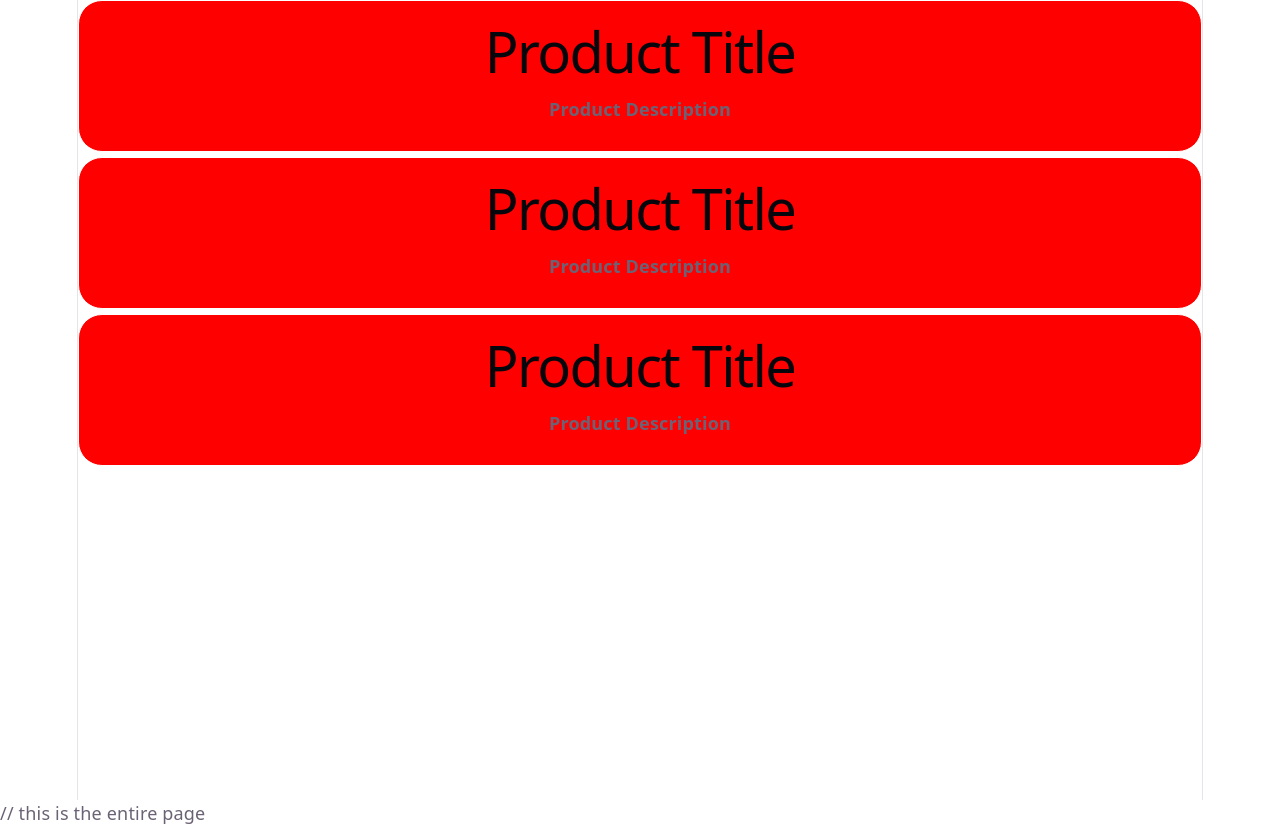
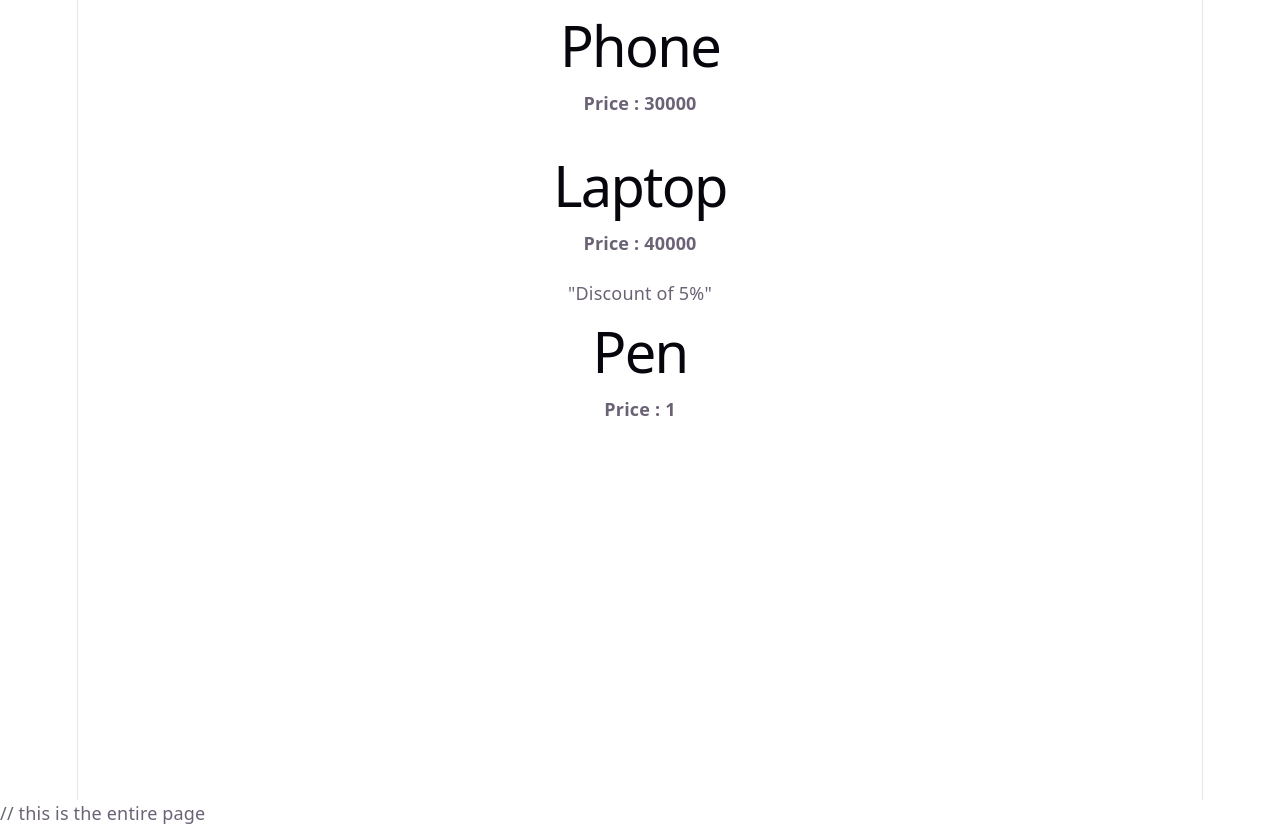
Before and after one commit to Rakeshkumar-2005/React-Learning, a React (Vite) app in the folder basic-react-app/: page / in a window 1280 px wide. Built offline with nearby package versions, Linux system fonts and the light colour scheme.

Commit message:
learn props

```diff
--- a/basic-react-app/src/Product.css
+++ b/basic-react-app/src/Product.css
@@ -1,7 +1,6 @@
 .Product{
-  border: 1px solid white;
-  border-radius: 24px;
-  margin-bottom: 5px;
-  padding: 5px 0 5px 0;
-  background-color: red;
+  border: 1px solid black;
+  border-radius: 14px;
+  margin-bottom: 15px;
+  padding: 0 10px 0 10px;
 }
--- a/basic-react-app/src/Product.jsx
+++ b/basic-react-app/src/Product.jsx
@@ -1,10 +1,11 @@
 import "./Product.css";
 
-function Product(){
+function Product({title,price}){
   return(
-    <div className="Product">
-      <h1>Product Title</h1>
-      <h4>Product Description</h4>
+    <div className="Product.title">
+      <h1>{title}</h1>
+      <h4>Price : {price}</h4>
+      { price>30000? <p>"Discount of 5%"</p> :null}
     </div>
   );
 }
--- a/basic-react-app/src/ProductTab.jsx
+++ b/basic-react-app/src/ProductTab.jsx
@@ -2,11 +2,12 @@ import Product from "./Product.jsx";
 
 
 function ProductTab(){
+
   return(
     <>
-    <Product/>
-    <Product/>
-    <Product/>
+    <Product title="Phone" price="30000"  />
+    <Product title="Laptop" price={40000} />
+    <Product title="Pen" price={1}  />
     </>
   );
 }
```
